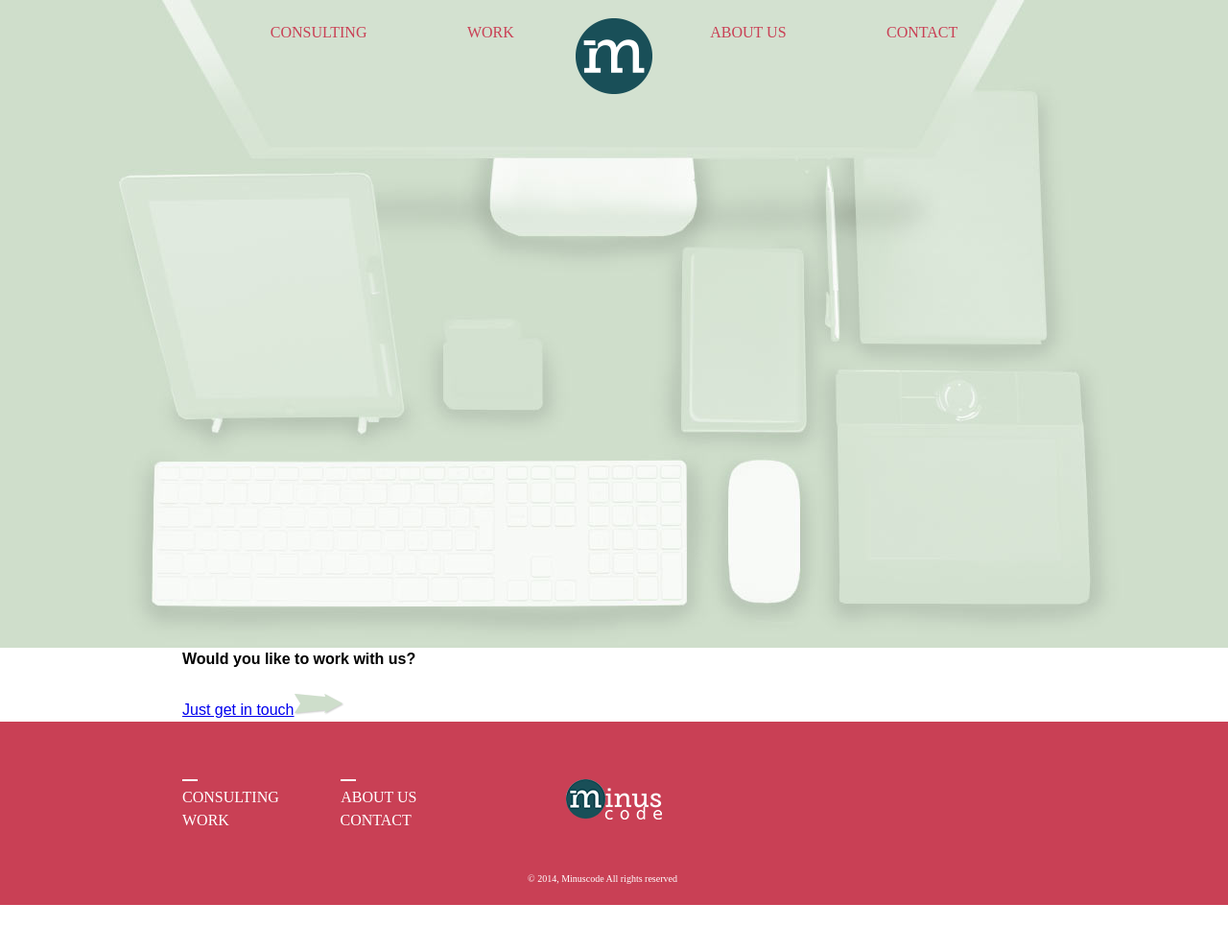
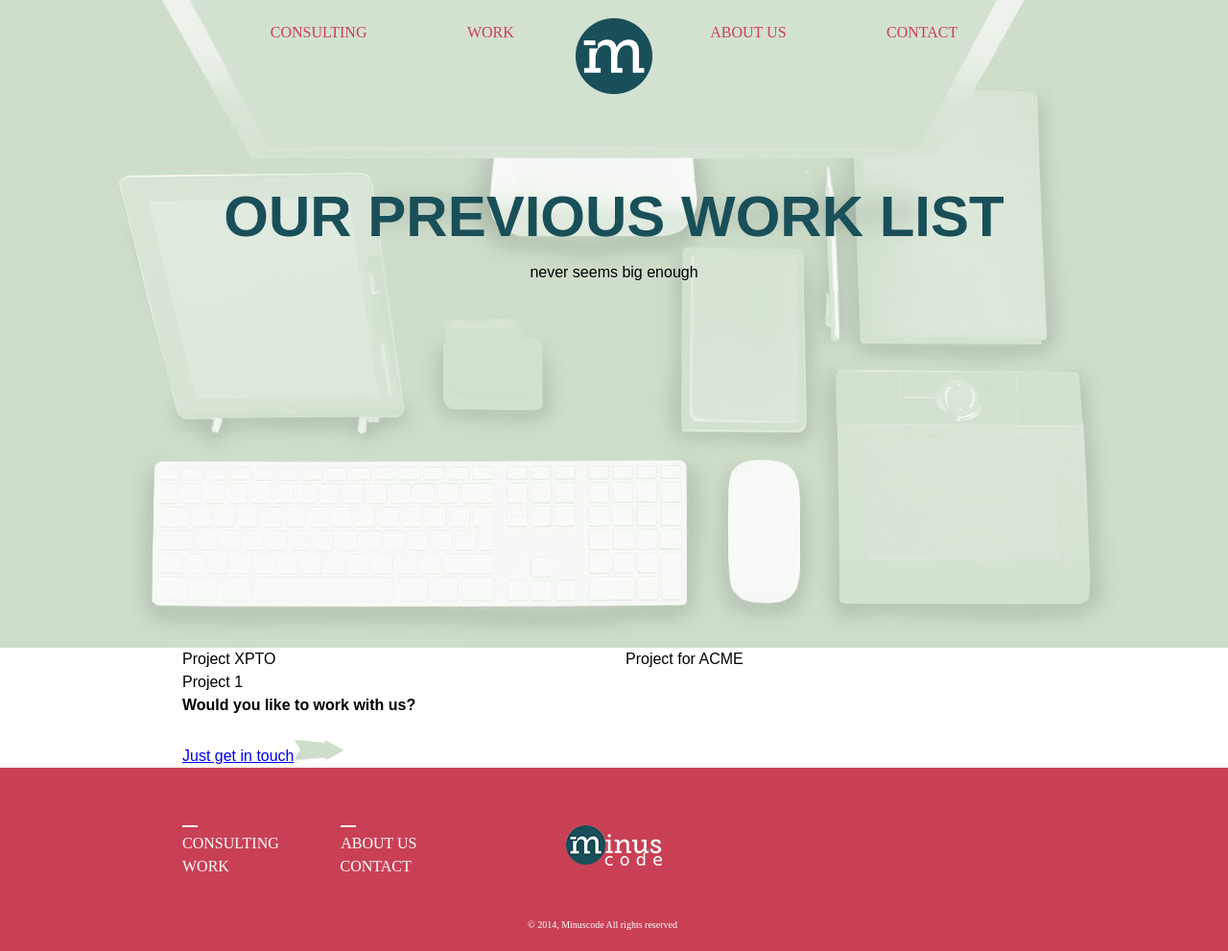
Before and after one commit to minuscode/minuscode.github.io, a Jekyll site: the page built from work/index.html, in a window 1280 px wide. Shown: the whole page at 96% size. Built offline with Jekyll 4.4.1, drawn with Linux system fonts in a browser that asks for light colours; some web fonts are replaced; before the commit the page ends 943 px from its top, so only the background shows below that.

Commit message:
Proto-code for the work page.
Include:
- An example masthead
- Sample post files
- starting work on the grid for work items

```diff
--- /dev/null
+++ b/work/_posts/2014-01-30-project-1.textile
@@ -0,0 +1,6 @@
+---
+category: work
+title: 'Project 1'
+date: 2014-01-21 21:31
+url: 'http://www.dummy.com/'
+---
--- /dev/null
+++ b/work/_posts/2014-01-30-project-2.textile
@@ -0,0 +1,6 @@
+---
+category: work
+title: 'Project for ACME'
+date: 2014-01-21 21:32
+url: 'http://www.dummy.com/'
+---
--- /dev/null
+++ b/work/_posts/2014-01-30-project-3.textile
@@ -0,0 +1,6 @@
+---
+category: work
+title: 'Project XPTO'
+date: 2014-01-21 21:33
+url: 'http://www.dummy.com/'
+---
--- a/work/index.html
+++ b/work/index.html
@@ -6,13 +6,33 @@ category: work
 
 <div class="masthead masthead-work">
 
-  <div class="wrapper">
+    <div class="wrapper">
+        <h1>Our previous work list</h1>
+        <p>never seems big enough</p>
   </div>
 
 </div><!-- /masthead -->
 
 <div class="content work">
 
+  <div class="wrapper">
+
+    <div class="grid">
+      <!--
+      {% for post in site.posts %}
+
+        {% if post.categories contains 'work' %}
+    --><article class="work-item grid__item one-half">
+          <span>{{ post.title }}</span>
+        </article><!--
+        {%  endif %}
+
+      {% endfor %}
+      -->
+    </div>
+
+  </div>
+
 </div><!-- /work -->
 
 {% include contact_us.html %}
```
Also changed, not shown: css/src/ui/_page.scss (+26 -0 lines).
